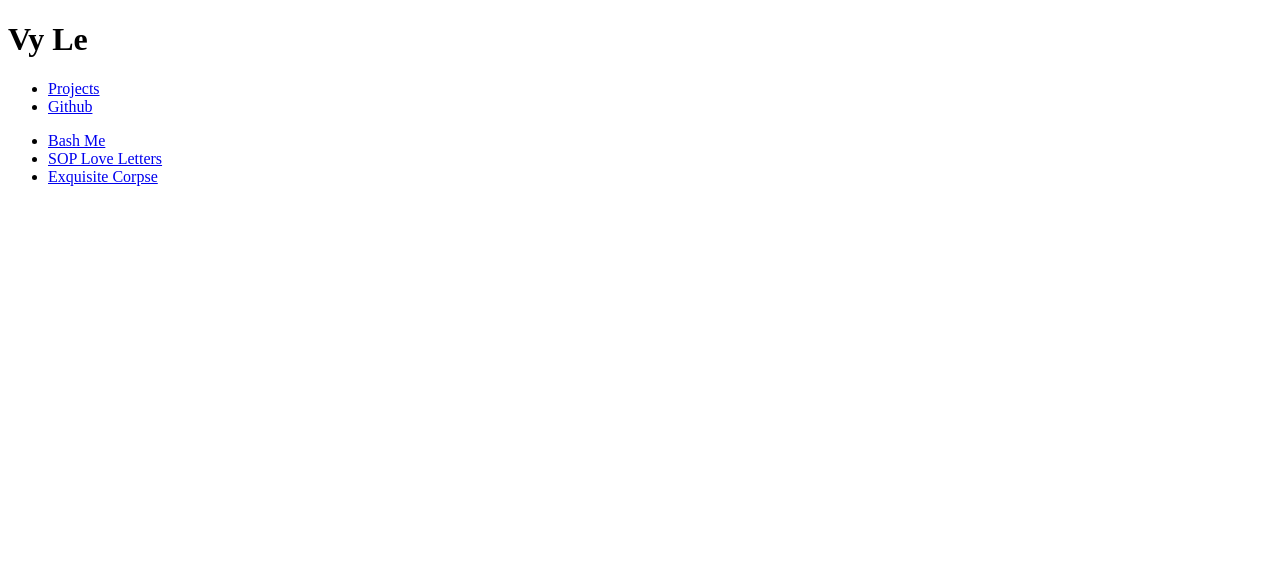
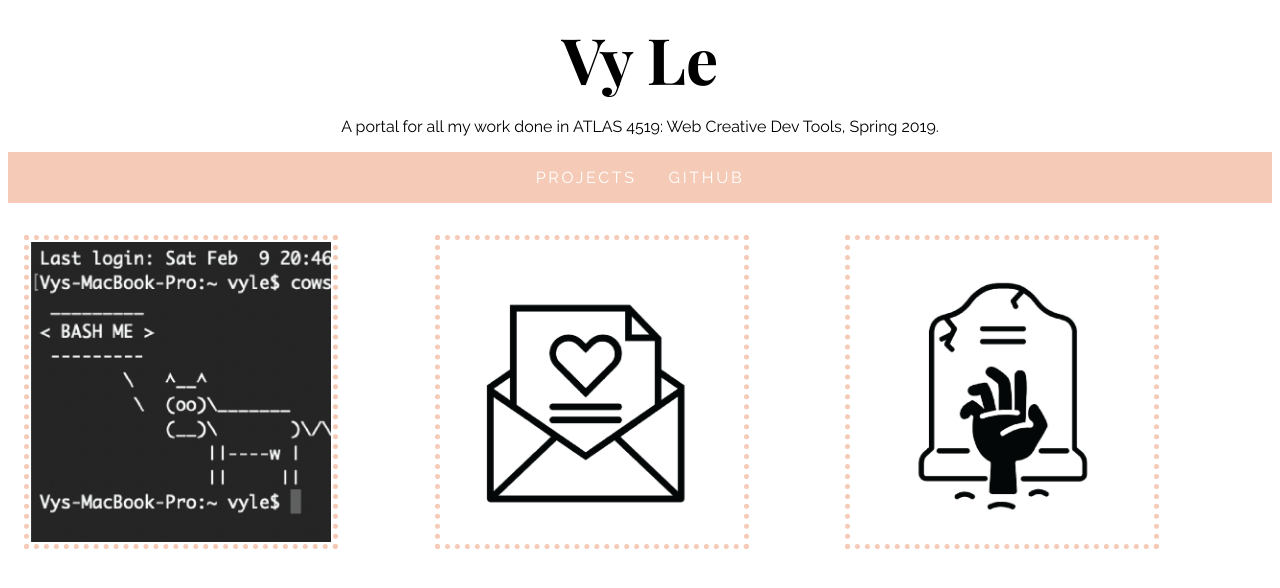
Before and after one commit to sleepvy/dev, a plain HTML site: page index.html in a window 1280 px wide. Drawn offline with nearby package versions, Linux system fonts and the light colour scheme.

Commit message:
dev portal start

```diff
--- a/index.html
+++ b/index.html
@@ -4,22 +4,27 @@
 <head>
     <meta charset="UTF-8">
     <title>Vy Le</title>
-    <link rel="stylesheet" href="/css/portalcss.css">
+    <link rel="stylesheet" href="/scss/portal.css">
+    <link href="https://fonts.googleapis.com/css?family=Playfair+Display:400,700|Raleway" rel="stylesheet">
 </head>
 
 <body>
+    <header>
         <h1>Vy Le</h1>
+        <p>A portal for all my work done in ATLAS 4519: Web Creative Dev Tools, Spring 2019.</p>
         <nav>
             <ul>
                 <li><a href="#">Projects</a></li>
                 <li><a href="https://github.com/sleepvy">Github</a></li>
             </ul>
         </nav>
+    </header>
+
     <main>
         <ul>
-            <li><a href="bash-me.html">Bash Me</a></li>
-            <li><a href="/love-letters/githublove.html">SOP Love Letters</a></li>
-            <li><a href="#">Exquisite Corpse</a></li>
+            <li><a href="bash-me.html"><img src="/img/thumbnails-01.png" alt="Bash Me"></a></li>
+            <li><a href="/love-letters/githublove.html"><img src="/img/thumbnails-02.png" alt="SOP Love Letters"></a></li>
+            <li><a href="/corpse/index.html"><img src="/img/thumbnails-03.png" alt="Exquisite Corpse"></a></li>
         </ul>
     </main>
 </body>
--- /dev/null
+++ b/scss/portal.scss
@@ -0,0 +1,75 @@
+$peachaccent: #F5CBB8;
+
+ul {
+    list-style: none;
+}
+
+a {
+    text-decoration: none;
+}
+
+body {
+    font-family: "Raleway", sans-serif;
+}
+
+header {
+    text-align: center;
+
+    h1 {
+        font-size: 48pt;
+        font-family: "Playfair Display", serif;
+        margin-top: 12pt;
+        margin-bottom: 0;
+    }
+
+    nav {
+        ul {
+            margin: 0px;
+            padding: 0px;
+            display: flex;
+            flex-direction: row;
+            justify-content: center;
+            background-color: $peachaccent;
+
+            li {
+                padding: 1em;
+
+                a{
+                    color: white;
+                    text-transform: uppercase;
+                    letter-spacing: 2pt;
+                }
+                a:hover{
+                    color: black;
+                }
+            }
+        }
+
+
+    }
+}
+
+main {
+    ul {
+        //Grid
+        display: grid;
+        grid-template-columns: 1fr 1fr 1fr;
+        //add rows here later
+        padding: 1em;
+
+        li {
+            padding: 2px;
+            overflow: hidden;
+            width: 300px;
+            height: 300px;
+            border-style: dotted;
+            border-width: 5px;
+            border-color: $peachaccent;
+            img {
+                width: auto;
+                height: 300px;
+            }
+        }
+
+    }
+}
```
Also changed, not shown: css/portal.css (added), img/bashme.png (added), img/corpse.png (added), img/love-letters.png (added), img/thumbnails-01.png (added), img/thumbnails-02.png (added), img/thumbnails-03.png (added), scss/portal.css (added), 3 other files. Lines whose indentation alone changed are shown as unchanged.
